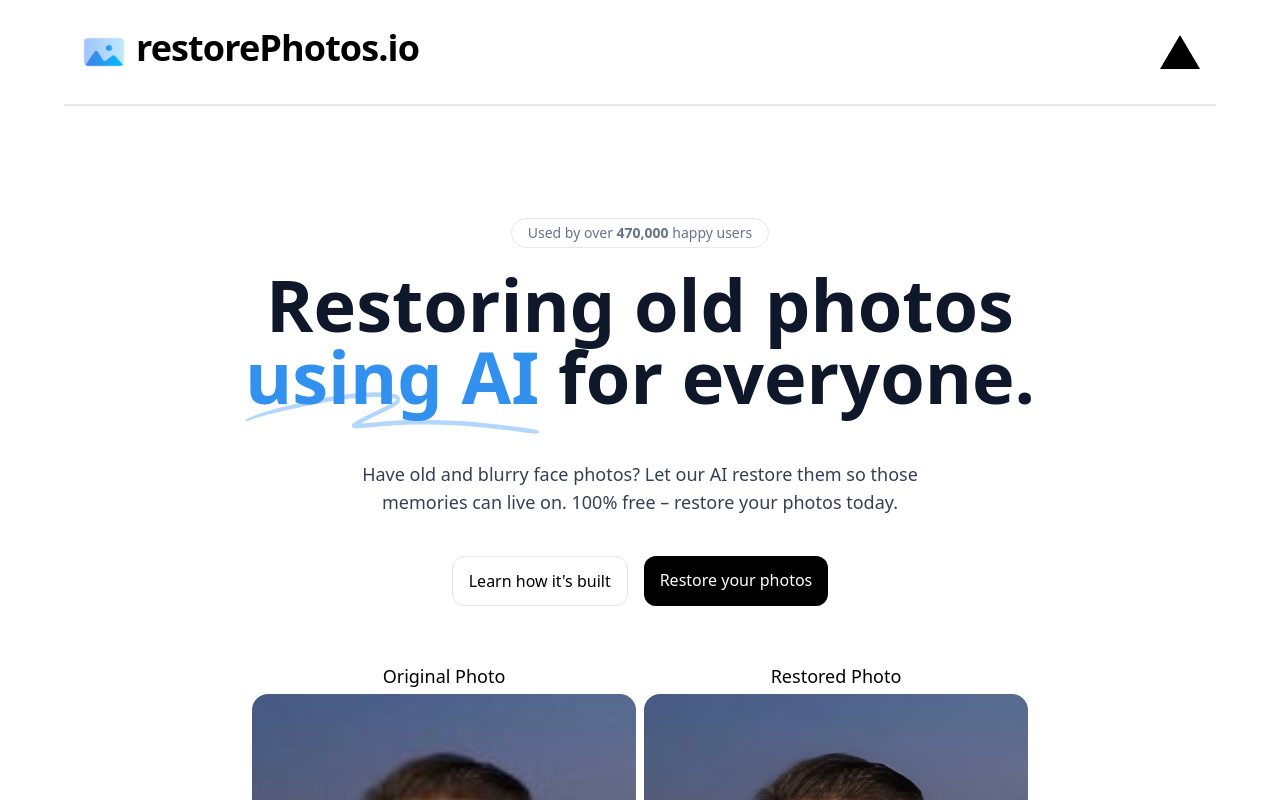
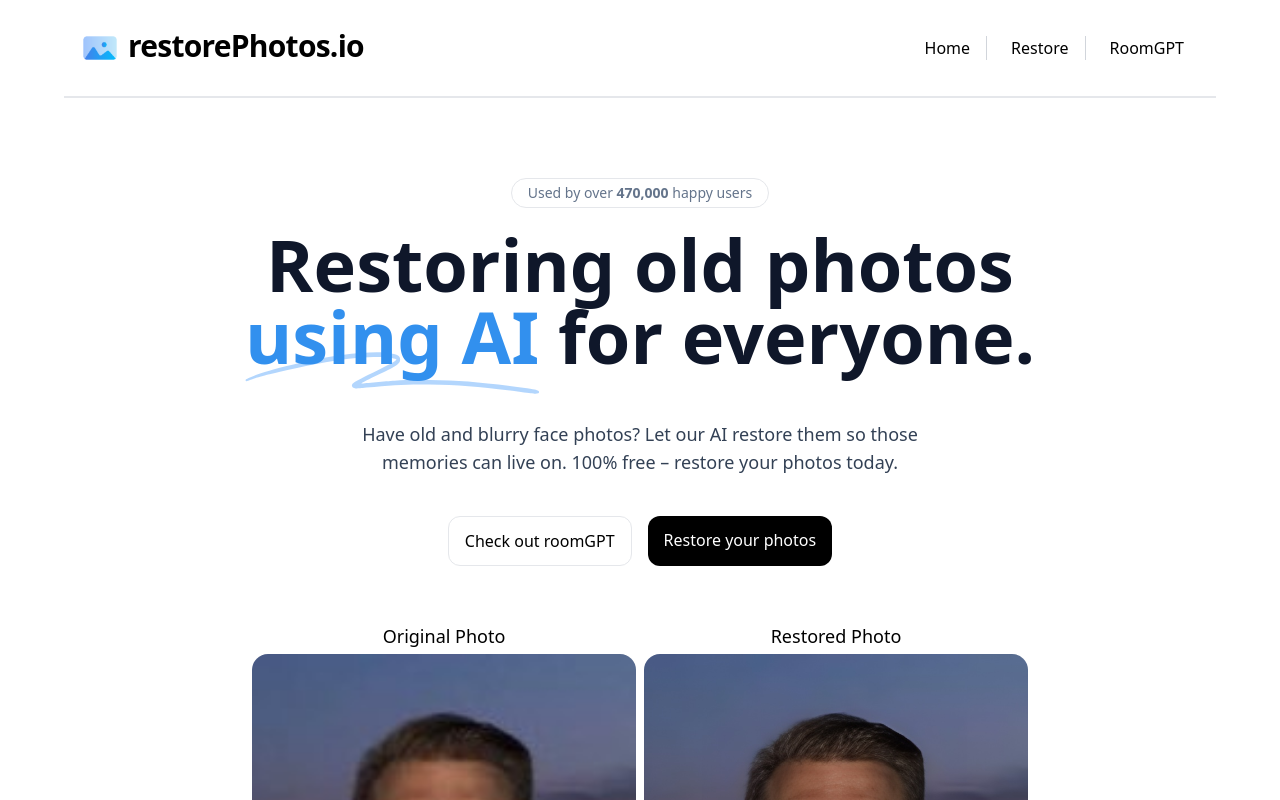
Before and after one commit to tramslegend/restorePhotos, a Next.js app: page / in a window 1280 px wide. Shown: the top 800 px of the page. Built offline with nearby package versions, Linux system fonts and the light colour scheme.

Commit message:
small changes + advertising roomGPT

```diff
--- a/components/Footer.tsx
+++ b/components/Footer.tsx
@@ -1,32 +1,34 @@
-import Link from "next/link";
+import Link from 'next/link';
 
 export default function Footer() {
   return (
     <footer className="text-center h-16 sm:h-20 w-full sm:pt-2 pt-4 border-t mt-5 flex sm:flex-row flex-col justify-between items-center px-3 space-y-3 sm:mb-0 mb-3">
       <div>
-        Powered by{" "}
+        Powered by{' '}
         <a
           href="https://replicate.com/"
           target="_blank"
           className="font-bold transition hover:text-black/50"
         >
-          Replicate,{" "}
+          Replicate{' '}
         </a>
+        and{' '}
         <a
           href="https://www.bytescale.com/"
           target="_blank"
           className="font-bold transition hover:text-black/50"
         >
-          Bytescale,{" "}
+          Bytescale
         </a>
-        and{" "}
+        . Created by{' '}
         <a
-          href="https://vercel.com/"
+          href="https://www.twitter.com/nutlope"
           target="_blank"
           className="font-bold transition hover:text-black/50"
         >
-          Vercel.
-        </a>
+          Hassan
+        </a>{' '}
+        (hassan@hey.com).
       </div>
       <div className="flex space-x-4 pb-4 sm:pb-0">
         <Link
--- a/components/Header.tsx
+++ b/components/Header.tsx
@@ -1,5 +1,6 @@
-import Image from "next/image";
-import Link from "next/link";
+import Image from 'next/image';
+import Link from 'next/link';
+import va from '@vercel/analytics';
 
 export default function Header({ photo }: { photo?: string | undefined }) {
   return (
@@ -8,11 +9,11 @@ export default function Header({ photo }: { photo?: string | undefined }) {
         <Image
           alt="header text"
           src="/imageIcon.png"
-          className="sm:w-12 sm:h-12 w-7 h-7"
-          width={25}
-          height={25}
+          className="sm:w-10 sm:h-10 w-7 h-7"
+          width={20}
+          height={20}
         />
-        <h1 className="sm:text-4xl text-2xl font-bold ml-2 tracking-tight">
+        <h1 className="sm:text-3xl text-xl font-bold ml-2 tracking-tight">
           restorePhotos.io
         </h1>
       </Link>
@@ -25,19 +26,31 @@ export default function Header({ photo }: { photo?: string | undefined }) {
           height={28}
         />
       ) : (
-        <a
-          href="https://vercel.com/templates/next.js/ai-photo-restorer"
-          target="_blank"
-          rel="noreferrer"
-        >
-          <Image
-            alt="Vercel Icon"
-            src="/vercelLogo.png"
-            className="sm:w-10 sm:h-[34px] w-8 h-[28px]"
-            width={32}
-            height={28}
-          />
-        </a>
+        <div className="flex space-x-6">
+          <Link
+            href="/"
+            className="border-r border-gray-300 pr-4 space-x-2 hover:text-blue-400 transition hidden sm:flex"
+          >
+            <p className="font-medium text-base">Home</p>
+          </Link>
+          <Link
+            href="/restore"
+            className="border-r border-gray-300 pr-4 space-x-2 hover:text-blue-400 transition hidden sm:flex"
+          >
+            <p className="font-medium text-base">Restore</p>
+          </Link>
+          <a
+            href="https://www.roomgpt.io/"
+            className="border-gray-300 pr-4 space-x-2 hover:text-blue-400 transition hidden sm:flex"
+          >
+            <button
+              onClick={() => va.track('RoomGPT link clicked')}
+              className="font-medium text-base"
+            >
+              RoomGPT
+            </button>
+          </a>
+        </div>
       )}
     </header>
   );
--- a/pages/index.tsx
+++ b/pages/index.tsx
@@ -6,6 +6,7 @@ import Footer from '../components/Footer';
 import Header from '../components/Header';
 import SquigglyLines from '../components/SquigglyLines';
 import { Testimonials } from '../components/Testimonials';
+import va from '@vercel/analytics';
 
 const Home: NextPage = () => {
   return (
@@ -14,7 +15,7 @@ const Home: NextPage = () => {
         <title>Face Photo Restorer</title>
       </Head>
       <Header />
-      <main className="flex flex-1 w-full flex-col items-center justify-center text-center px-4 sm:mt-28 mt-20">
+      <main className="flex flex-1 w-full flex-col items-center justify-center text-center px-4 mt-20">
         <a
           href="https://twitter.com/nutlope/status/1704894145003741611"
           target="_blank"
@@ -40,11 +41,13 @@ const Home: NextPage = () => {
         <div className="flex justify-center space-x-4">
           <a
             className="bg-white rounded-xl text-black font-medium px-4 py-3 sm:mt-10 mt-8 hover:bg-gray-100 border"
-            href="https://youtu.be/FRQtFDDrUXQ"
+            href="https://www.roomgpt.io/"
             target="_blank"
             rel="noreferrer"
           >
-            Learn how it's built
+            <button onClick={() => va.track('RoomGPT link clicked')}>
+              Check out roomGPT
+            </button>
           </a>
 
           <Link
--- a/pages/restore.tsx
+++ b/pages/restore.tsx
@@ -120,13 +120,16 @@ const Home: NextPage = () => {
       <Header photo={session?.user?.image || undefined} />
       <main className="flex flex-1 w-full flex-col items-center justify-center text-center px-4 mt-4 sm:mb-0 mb-8">
         <a
-          href="https://twitter.com/nutlope/status/1626074563481051136"
+          href="https://www.roomgpt.io/"
           target="_blank"
           rel="noreferrer"
-          className="border rounded-2xl py-1 px-4 text-slate-500 text-sm mb-5 hover:text-slate-600 transition duration-300 ease-in-out"
+          className="border rounded-lg py-1 px-4 text-slate-500 text-sm mb-5 hover:text-slate-600 transition duration-300 ease-in-out"
         >
-          <span className="font-semibold">647,143 images</span> restored and
-          counting
+          <button onClick={() => va.track('RoomGPT link clicked')}>
+            Check out our sister project{' '}
+            <span className="font-semibold">roomGPT.io</span> to redesign your
+            rooms with AI in seconds!
+          </button>
         </a>
         <h1 className="mx-auto max-w-4xl font-display text-4xl font-bold tracking-normal text-slate-900 sm:text-6xl mb-5">
           Restore any face photo
```
Also changed, not shown: 1 other file (tests, documents, lock files or other folders).
